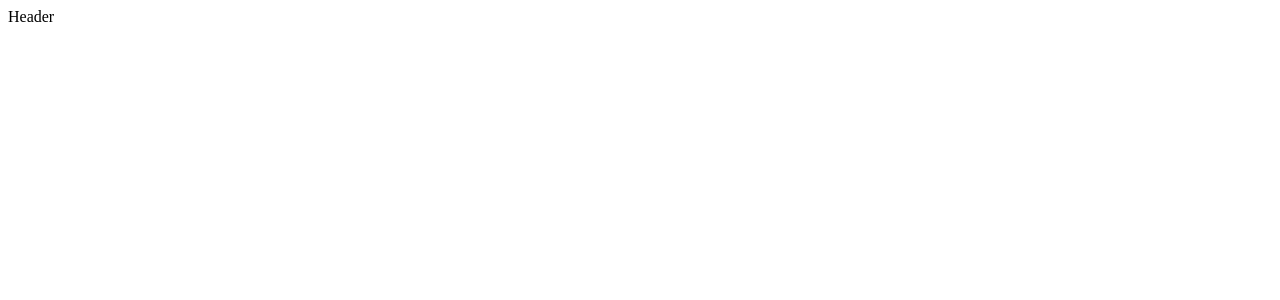
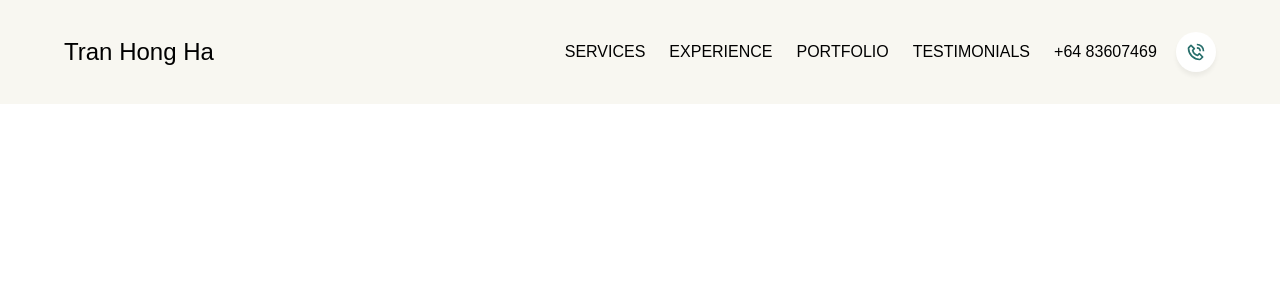
Before and after one commit to Cr1605/Profile, a React (Vite) app: page / in a window 1280 px wide. Shown: the top 300 px of the page. Built offline with nearby package versions, Linux system fonts and the light colour scheme; a web font is replaced by a local one.

Commit message:
header commit

```diff
--- a/package.json
+++ b/package.json
@@ -13,6 +13,7 @@
     "framer-motion": "^8.0.2",
     "react": "^18.2.0",
     "react-dom": "^18.2.0",
+    "react-icons": "^4.7.1",
     "sass": "^1.62.1"
   },
   "devDependencies": {
--- a/src/App.jsx
+++ b/src/App.jsx
@@ -1,9 +1,13 @@
 import Header from "./component/Header";
+import css from './styles/app.module.scss'
+
 
 const App = () => {
   //don't forget to add font link in index.html
   return (
-    <Header />
+    <div className={`bg-primary ${css.container}`}>
+      <Header />
+    </div>
   )
 };
 
--- a/src/component/Header.jsx
+++ b/src/component/Header.jsx
@@ -1,10 +1,25 @@
 import React from 'react'
 import css from './Header.module.scss'
+import {BiPhoneCall} from 'react-icons/bi'
 
 const Header = () => {
   return (
-    <div>
-      Header
+    <div className={`paddings ${css.wrapper}`}>
+      <div className={`flexCenter innerWidth ${css.container}`}>
+        <div className={css.name}>
+          Tran Hong Ha
+        </div>
+        <ul className={`flexCenter ${css.menu}`}>
+          <li><a href="">SERVICES</a></li>
+          <li><a href="">EXPERIENCE</a></li>
+          <li><a href="">PORTFOLIO</a></li>
+          <li><a href="">TESTIMONIALS</a></li>
+          <li className={`flexCenter ${css.phone}`}>
+            <p>+64 83607469</p>
+            <BiPhoneCall size={"40px"} />
+          </li>
+        </ul>
+      </div>
     </div>
   )
 }
--- a/src/component/Header.module.scss
+++ b/src/component/Header.module.scss
@@ -0,0 +1,54 @@
+@import '../styles/contants.scss';
+
+.wrapper {
+    position: relative;
+    z-index: 99;
+    opacity: 1;
+    transform: none;
+    position: sticky;
+    top: 0;
+    transition: all 300ms ease;
+
+    .container {
+        position: relative;
+        justify-content: space-between;
+        font-weight: 500;
+
+        .name {
+            font-size: 1.5rem;
+            font-weight: 500;
+        }
+
+        .menu {
+            text-transform: uppercase;
+            font-size: 1rem;
+            list-style: none;
+            gap: 1.5rem;
+            cursor: pointer;
+
+            li {
+                a {
+                    color: inherit;
+                    text-decoration: none;
+                }
+
+                &:hover{
+                    color: $secondary;
+                }
+            }
+
+            .phone{
+                gap: 1.2rem;
+                flex-wrap: wrap;
+
+                svg{
+                    color: $secondary;
+                    padding: 10px;
+                    background: white;
+                    border-radius: 999px;
+                    box-shadow: 0px 4px 4px rgba(0, 0, 0, 0.05);
+                }
+            }
+        }
+    }
+}
--- a/src/index.css
+++ b/src/index.css
@@ -2,6 +2,7 @@
   font-family: Inter, system-ui, Avenir, Helvetica, Arial, sans-serif;
   line-height: 1.5;
   font-weight: 400;
+
 
   color-scheme: light dark;
   color: rgba(255, 255, 255, 0.87);
--- a/src/main.jsx
+++ b/src/main.jsx
@@ -1,6 +1,8 @@
 import React from 'react'
 import ReactDOM from 'react-dom/client'
 import App from './App'
+import './styles/index.css'
+import './styles/global.scss'
 
 ReactDOM.createRoot(document.getElementById('root')).render(
   <React.StrictMode>
```
Also changed, not shown: src/styles/app.module.scss (added), 2 other files (tests, documents, lock files or other folders).
